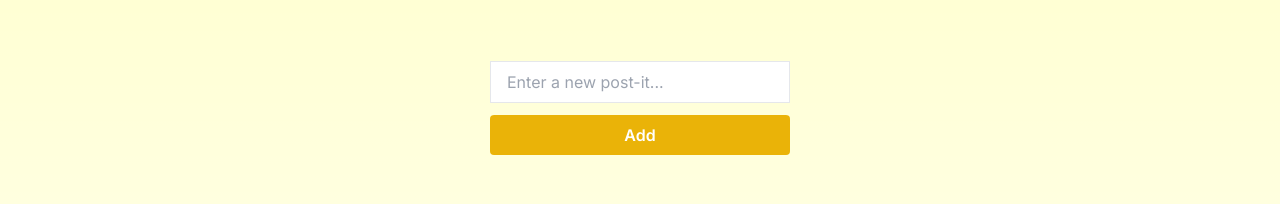
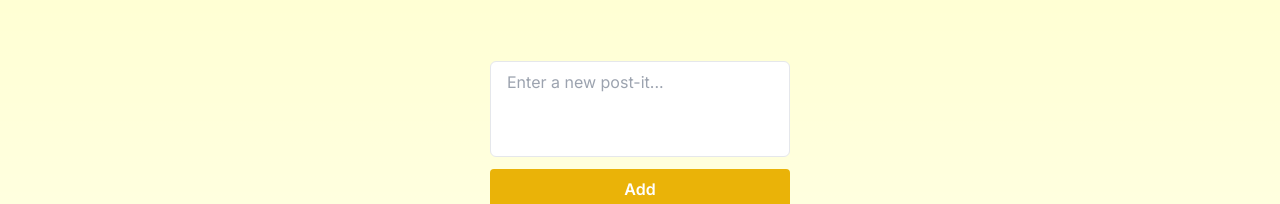
Before and after one commit to JoseGermanx/todos-server-actions, a Next.js app: page / in a window 1280 px wide. Shown: the part 139-343 px from the top of the page. Built offline with nearby package versions, Linux system fonts and the light colour scheme; no server answers; the database is empty.

Commit message:
se agrega texrt area para que el espacio sea mas grande

```diff
--- a/components/Form.tsx
+++ b/components/Form.tsx
@@ -15,10 +15,9 @@ const Form = () => {
       }}
       className="flex flex-col w-[300px] my-16"
     >
-      <input
-        type="text"
+      <textarea
         name="label"
-        className="px-4 py-2 mb-3 border"
+        className="px-4 py-2 mb-3 border resize-none rounded-md focus:outline-none focus:ring-2 focus:ring-yellow-500 h-24 w-full"
         placeholder="Enter a new post-it..."
         required
       />
```
